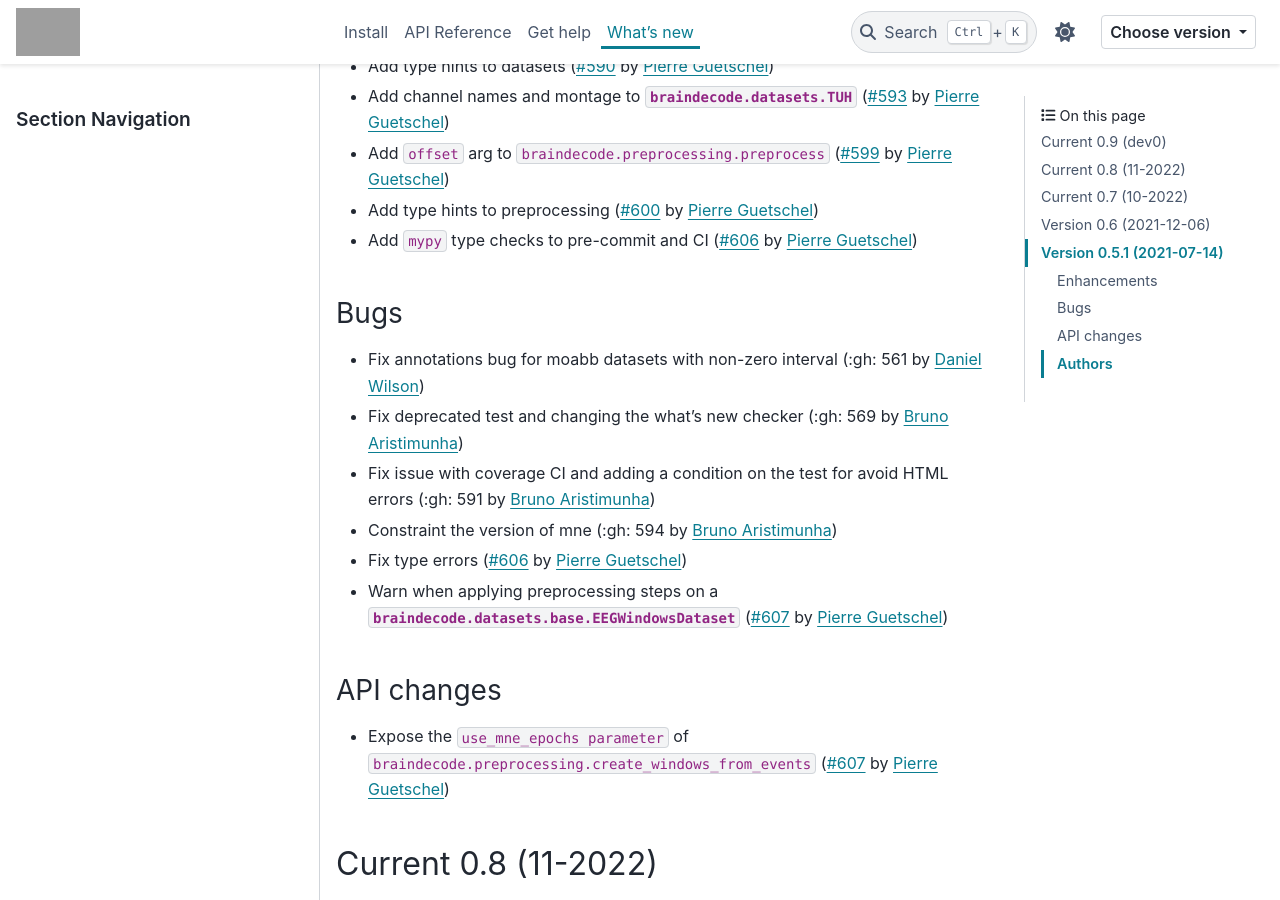
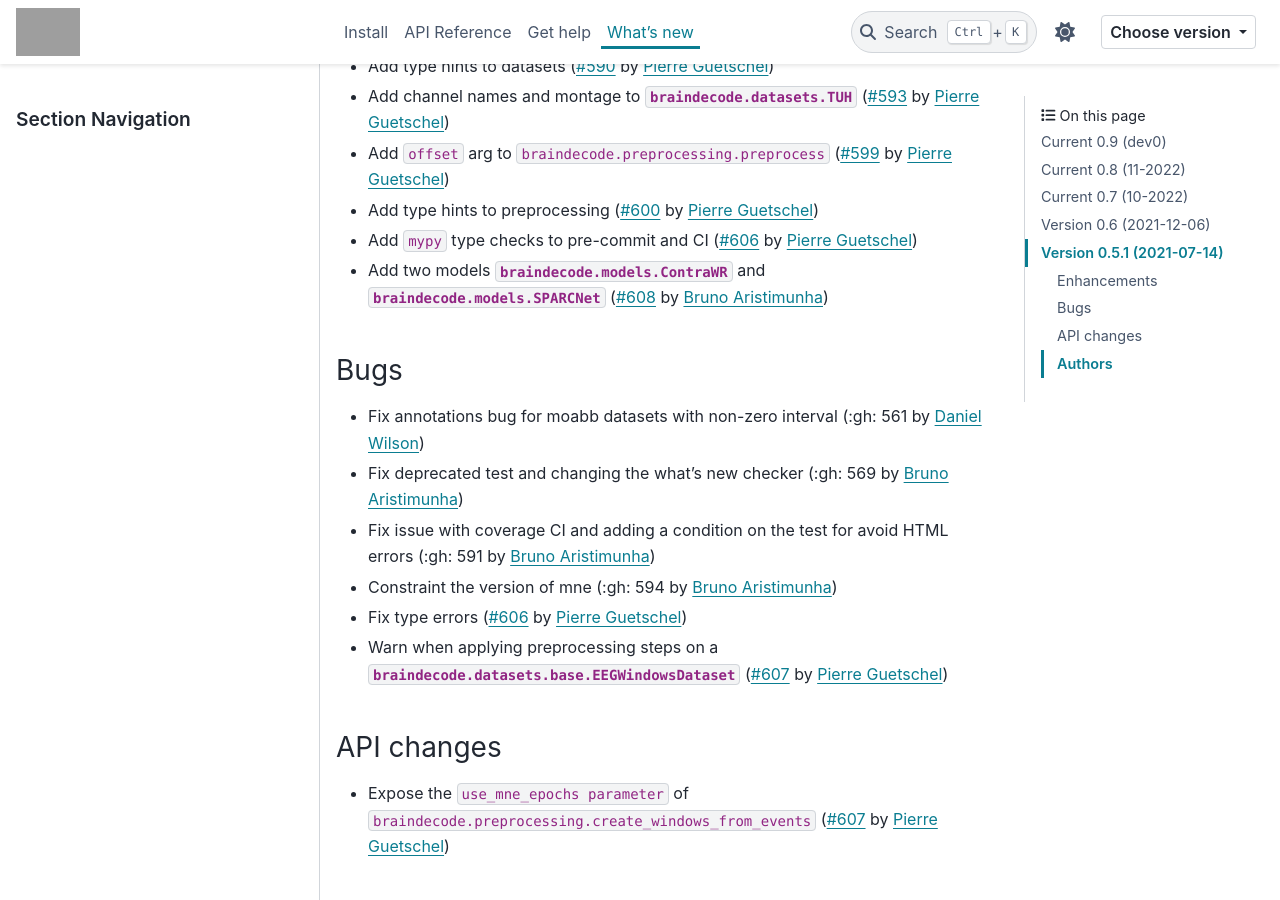
Before and after one commit to braindecode/braindecode, a Sphinx documentation site: the page built from docs/whats_new.rst, in a window 1280 px wide and 900 px high, scrolled down 844 px. Built offline with Sphinx 7.4.7 and the PyData theme 0.15.4, drawn with Linux system fonts in a browser that asks for light colours; pages that are not in the unit, such as notebooks, are missing from menus; comment, search, counter and statistics services are not loaded; cross-references to code outside the pages are shown as plain code; grey boxes are pictures that could not be loaded.

Commit message:
updating the whats_new file

```diff
--- a/docs/whats_new.rst
+++ b/docs/whats_new.rst
@@ -38,6 +38,8 @@ Enhancements
 - Add ``offset`` arg to :function:`braindecode.preprocessing.preprocess` (:gh:`599` by `Pierre Guetschel`_)
 - Add type hints to preprocessing (:gh:`600` by `Pierre Guetschel`_)
 - Add ``mypy`` type checks to pre-commit and CI (:gh:`606` by `Pierre Guetschel`_)
+- Add two models :class:`braindecode.models.ContraWR` and :class:`braindecode.models.SPARCNet` (:gh:`608` by `Bruno Aristimunha`_)
+
 
 Bugs
 ~~~~
```
